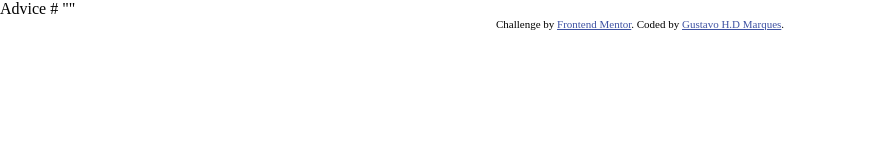
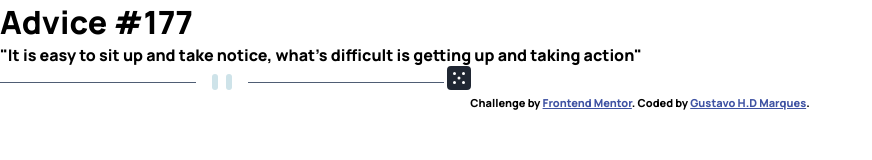
Before and after one commit to Gustavo-HDM/advice-generator-frontendmentor, a plain HTML site: page index.html in a window 1280 px wide. Shown: the whole page, without its empty margins (0-872 px from the left). Drawn offline with Linux system fonts and the light colour scheme.

Commit message:
HTML created

```diff
--- a/index.html
+++ b/index.html
@@ -29,13 +29,16 @@
 
 <body>
 
+  <div class="main-box">
+    <h1 class="advice-title">Advice #<span id="advice-number">177</span></h1>
+    <p id="advice">"It is easy to sit up and take notice, what's difficult is getting up and taking action"</p>
 
+    <img class="divider" src="src/images/pattern-divider-desktop.svg" alt="divider">
 
-
-
-  Advice #<!-- Advice ID goes here --> "<!-- Advice text goes here -->"
-
-
+    <a class="button" href="#" target="_blank">
+      <img src="src/images/icon-dice.svg" alt="dice">
+    </a>
+  </div>
 
   <div class="attribution">
     Challenge by <a href="https://www.frontendmentor.io?ref=challenge" target="_blank">Frontend Mentor</a>.
@@ -43,5 +46,4 @@
   </div>
 
 </body>
-
 </html>
--- a/src/css/style.css
+++ b/src/css/style.css
@@ -0,0 +1,5 @@
+html {
+    font-family: 'Manrope', sans-serif;
+    font-weight: 800;
+    /* background-color: var(--neutral-background-dark); */
+}
```
